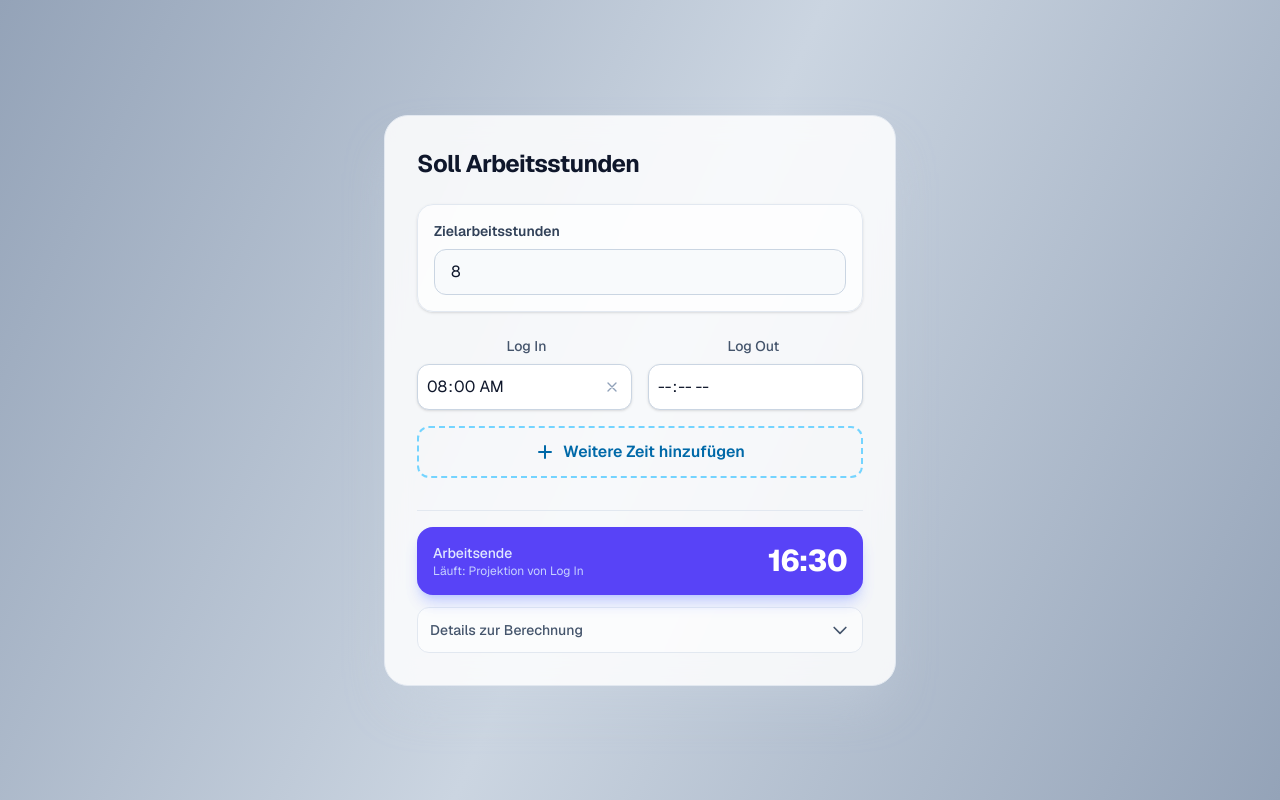
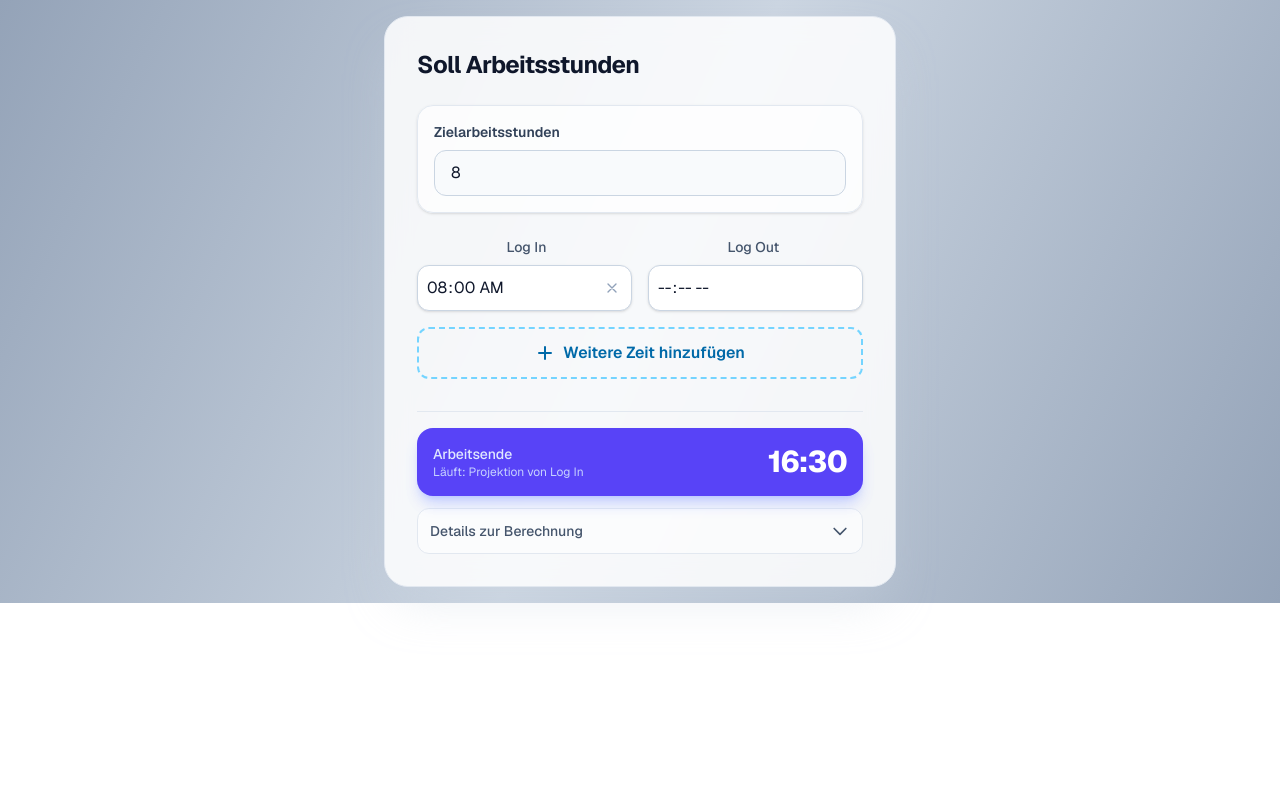
Before and after one commit to pa2si/arbeitsstunden, a Next.js app: page / in a window 1280 px wide. Built offline with nearby package versions, Linux system fonts and the light colour scheme.

Commit message:
height now dvh

```diff
--- a/app/page.tsx
+++ b/app/page.tsx
@@ -183,7 +183,7 @@ export default function WorkTimeCalculator() {
   const autoBreakStr = `${autoPausesAppliedNow}m`;
 
   return (
-    <div className='min-h-screen bg-[linear-gradient(115deg,#94a3b8_0%,#cbd5e1_50%,#94a3b8_100%)] flex items-center justify-center p-4 font-sans text-slate-900'>
+    <div className='min-dvh bg-[linear-gradient(115deg,#94a3b8_0%,#cbd5e1_50%,#94a3b8_100%)] flex items-center justify-center p-4 font-sans text-slate-900'>
       <div className='bg-white/85 backdrop-blur-md rounded-3xl shadow-2xl shadow-slate-300/40 p-6 md:p-8 w-full max-w-lg border border-slate-200'>
         <h1 className='text-2xl font-bold mb-6 text-slate-900 tracking-tight'>
           Soll Arbeitsstunden
```
